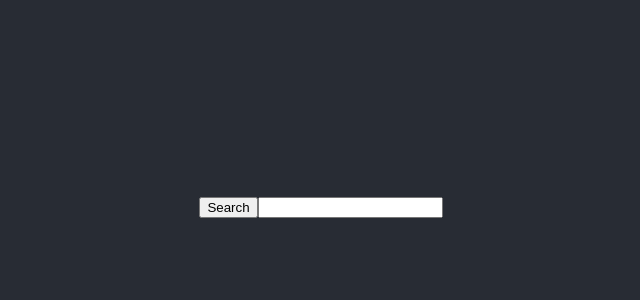
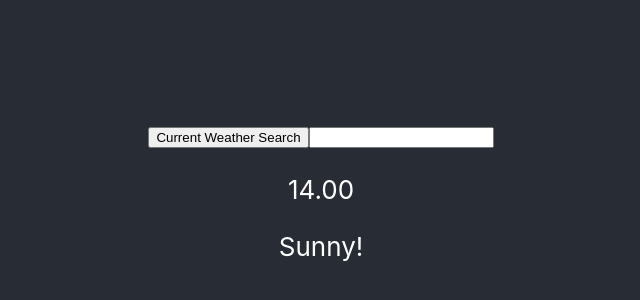
Before and after one commit to moe1129peterson/react-weather-app, a React (Create React App) app: page / in a window 1280 px wide. Shown: the part 198-498 px from the top of the page, without its empty margins (319-959 px from the left). Built offline with nearby package versions, Linux system fonts and the light colour scheme.

Commit message:
still working on it

```diff
--- a/src/App.js
+++ b/src/App.js
@@ -1,15 +1,64 @@
 import logo from './logo.svg';
 import './App.css';
 import SearchBar from './components/searchBar'
+import CurrentWeather from './components/current-weather';
+import {getCurrentWeather} from './apis/open-weather-app';
+import React from 'react';
 
-function App() {
+
+class App extends React.Component {
+    constructor(props){
+        super(props);
+        this.state = {
+            location: '',
+            temp: ''
+        };
+
+        // getCurrentWeather('Tokyo').then((res)=> {
+        //     console.log('res', res);
+        // })
+
+        // setInterval(()=>{
+        //     this.setState({
+        //         location:'my new value'
+        //     })
+        // }, 1000)
+
+    }
+
+    onInputChange(e){
+        this.setState({
+            location: e.target.value,
+        });
+    }
+
+    onFormSubmit(e){
+        e.preventDefault();
+
+        getCurrentWeather(this.state.location)
+        .then((res) =>{
+          this.setState({
+              temp: res.data.main.temp,
+          });
+
+        });
+
+    }
+
+
+    render(){
         return(
             <div className='App'>
                 <header className='App-header'>
-            <SearchBar />
+                    <SearchBar
+                        location={this.state.location}
+                        inputChange={(e)=> this.onInputChange(e)}
+                    />
+                    <CurrentWeather />
                 </header>
             </div>
         );
     }
+}
 
 export default App;
--- a/src/apis/open-weather-app.js
+++ b/src/apis/open-weather-app.js
@@ -3,7 +3,7 @@ import axios from 'axios';
 
 function getCurrentWeather(location) {
     return axios.get(
-    `https://api.openweathermap.org/data/2.5/weather?q=${location}&appid=ebbf488196e56baede0de5cc31fdb785`
+    `http://api.openweathermap.org/data/2.5/weather?q=${location}&units=metric&appid=ebbf488196e56baede0de5cc31fdb785`
     );
 }
 
--- /dev/null
+++ b/src/components/current-weather.js
@@ -0,0 +1,16 @@
+import React from 'react'
+
+class CurrentWeather extends React.Component{
+    render(){
+        return (
+            <div className='current-weather'>
+                <div className='current-weather-card'>
+                    <p className='current-weather-temp'>14.00</p>
+                    <p className='current-weather-description'>Sunny!</p>
+                </div>
+            </div>
+        );
+    }
+}
+
+export default CurrentWeather;
--- a/src/components/searchBar.js
+++ b/src/components/searchBar.js
@@ -5,39 +5,27 @@ import {getCurrentWeather} from '../apis/open-weather-app';
 class SearchBar extends React.Component {
     constructor(props){
         super(props);
-        this.state = {
-            location: '',
-        };
-
-        // getCurrentWeather('Tokyo').then((res)=> {
-        //     console.log('res', res);
-        // })
-
-        // setInterval(()=>{
-        //     this.setState({
-        //         location:'my new value'
-        //     })
-        // }, 1000)
 
     }
 
     onInputChange(e){
-        this.setState({
-            location: e.target.value
-        });
+        this.props.inputChange(e);
     }
 
     onFormSubmit(e){
         e.preventDefault();
+        this.props.formSubmitted();
 
     }
 
     render(){
-        const location = this.state.location;
+        const location = this.props.location;
+
 
         return(
+            <div>
             <form onSubmit={(e)=> this.onFormSubmit(e)}>
-                <button type= 'submit'>Search</button>
+                <button type= 'submit'>Current Weather Search</button>
                 <input
                  id='search'
                  name='search'
@@ -45,6 +33,9 @@ class SearchBar extends React.Component {
                  onChange={(e) => this.onInputChange(e)}
                  ></input>
             </form>
+
+            </div>
+
         );
     }
 
```
Lines whose indentation alone changed are shown as unchanged.
